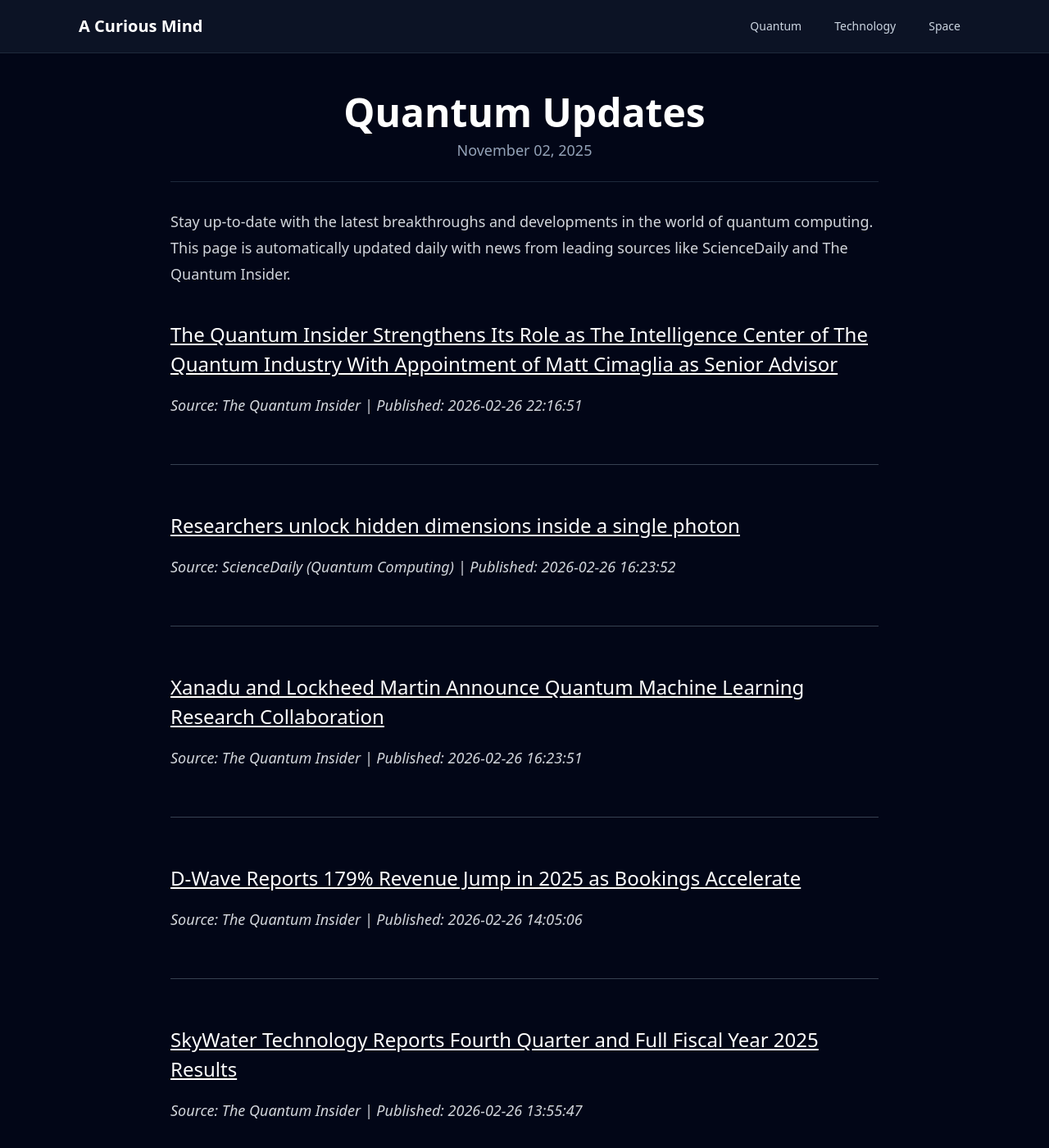
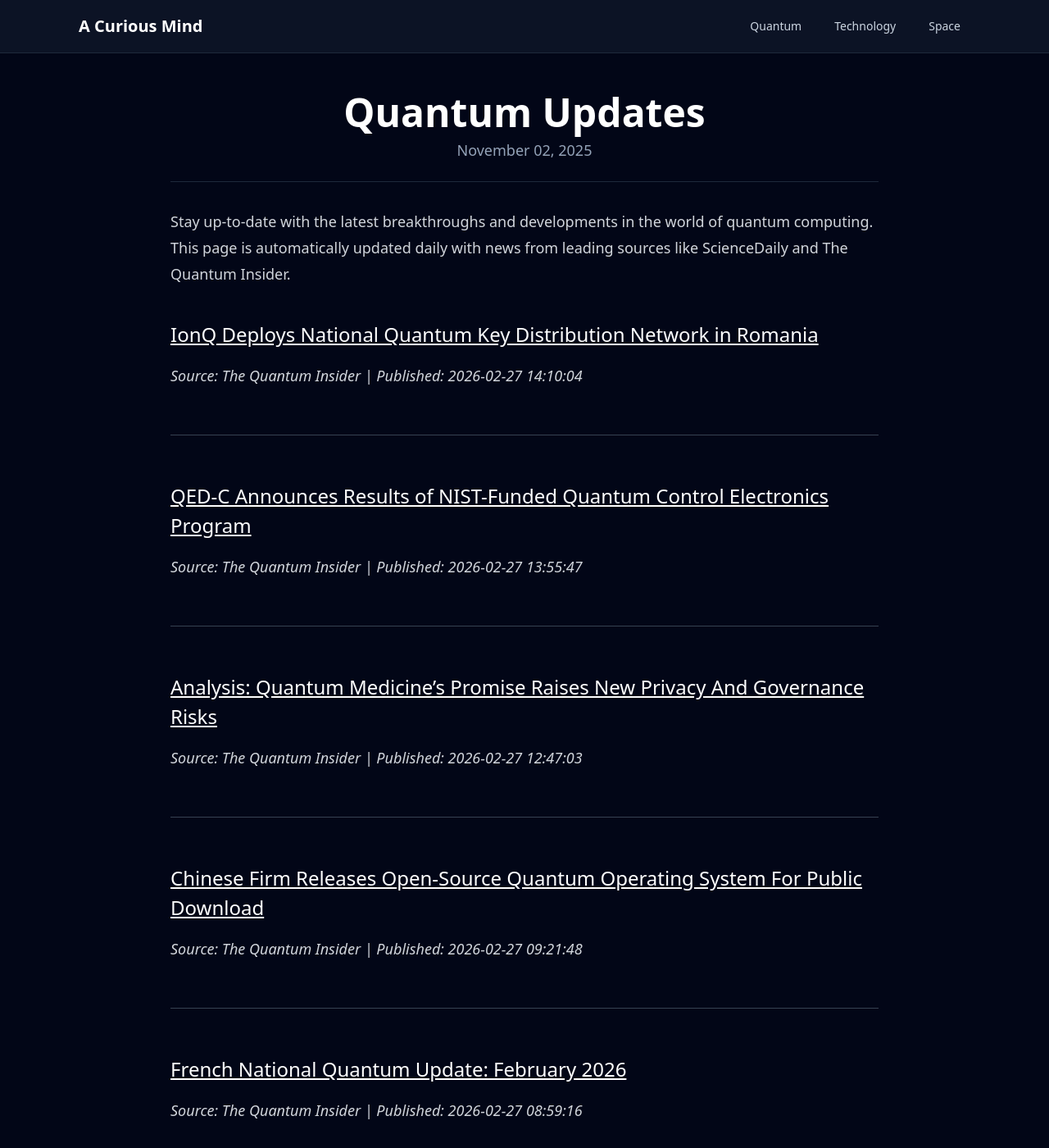
Before and after one commit to onehl7/onehl7.github.io, a Jekyll site: the page built from _posts/2025-11-02-quantum-updates.md, in a window 1280 px wide and 1400 px high. Shown: the whole window at 82% size. Built offline with Jekyll 4.4.1, drawn with Linux system fonts in a browser that asks for light colours; nearby versions of some CDN libraries; some of the changed text lies outside the part shown.

Commit message:
Update quantum news data

```diff
--- a/_data/quantum_news.json
+++ b/_data/quantum_news.json
@@ -1,39 +1,39 @@
 [
   {
     "source": "The Quantum Insider",
-    "title": "The Quantum Insider Strengthens Its Role as The Intelligence Center of The Quantum Industry With Appointment of Matt Cimaglia as Senior Advisor",
-    "link": "https://thequantuminsider.com/2026/02/26/the-quantum-insider-strengthens-its-role-as-the-intelligence-center-of-the-quantum-industry-with-appointment-of-matt-cimaglia-as-senior-advisor/",
-    "published": "2026-02-26 22:16:51"
+    "title": "IonQ Deploys National Quantum Key Distribution Network in Romania",
+    "link": "https://thequantuminsider.com/2026/02/27/ionq-romania-national-qkd-network/",
+    "published": "2026-02-27 14:10:04"
+  },
+  {
+    "source": "The Quantum Insider",
+    "title": "QED-C Announces Results of NIST-Funded Quantum Control Electronics Program",
+    "link": "https://thequantuminsider.com/2026/02/27/qedc-nist-quantum-control-electronics-program/",
+    "published": "2026-02-27 13:55:47"
+  },
+  {
+    "source": "The Quantum Insider",
+    "title": "Analysis: Quantum Medicine\u2019s Promise Raises New Privacy And Governance Risks",
+    "link": "https://thequantuminsider.com/2026/02/27/analysis-quantum-medicines-promise-raises-new-privacy-and-governance-risks/",
+    "published": "2026-02-27 12:47:03"
+  },
+  {
+    "source": "The Quantum Insider",
+    "title": "Chinese Firm Releases Open-Source Quantum Operating System For Public Download",
+    "link": "https://thequantuminsider.com/2026/02/27/chinese-firm-releases-open-source-quantum-operating-system-for-public-download/",
+    "published": "2026-02-27 09:21:48"
+  },
+  {
+    "source": "The Quantum Insider",
+    "title": "French National Quantum Update: February 2026",
+    "link": "https://thequantuminsider.com/2026/02/27/french-national-quantum-update-february-2026/",
+    "published": "2026-02-27 08:59:16"
   },
   {
     "source": "ScienceDaily (Quantum Computing)",
     "title": "Researchers unlock hidden dimensions inside a single photon",
     "link": "https://www.sciencedaily.com/releases/2026/02/260226042500.htm",
     "published": "2026-02-26 16:23:52"
-  },
-  {
-    "source": "The Quantum Insider",
-    "title": "Xanadu and Lockheed Martin Announce Quantum Machine Learning Research Collaboration",
-    "link": "https://thequantuminsider.com/2026/02/26/xanadu-lockheed-martin-quantum-machine-learning-initiative/",
-    "published": "2026-02-26 16:23:51"
-  },
-  {
-    "source": "The Quantum Insider",
-    "title": "D-Wave Reports 179% Revenue Jump in 2025 as Bookings Accelerate",
-    "link": "https://thequantuminsider.com/2026/02/26/d-wave-reports-179-revenue-jump-in-2025-as-bookings-accelerate/",
-    "published": "2026-02-26 14:05:06"
-  },
-  {
-    "source": "The Quantum Insider",
-    "title": "SkyWater Technology Reports Fourth Quarter and Full Fiscal Year 2025 Results",
-    "link": "https://thequantuminsider.com/2026/02/26/skywater-technology-q4-fy2025-results/",
-    "published": "2026-02-26 13:55:47"
-  },
-  {
-    "source": "The Quantum Insider",
-    "title": "QUDORA and\u00a0ParityQC\u00a0Partner to Optimize Quantum Algorithms for Trapped-Ion Systems",
-    "link": "https://thequantuminsider.com/2026/02/26/qudora-parityqc-optimize-quantum-algorithms-trapped-ion/",
-    "published": "2026-02-26 13:39:17"
   },
   {
     "source": "ScienceDaily (Quantum Computing)",
```
